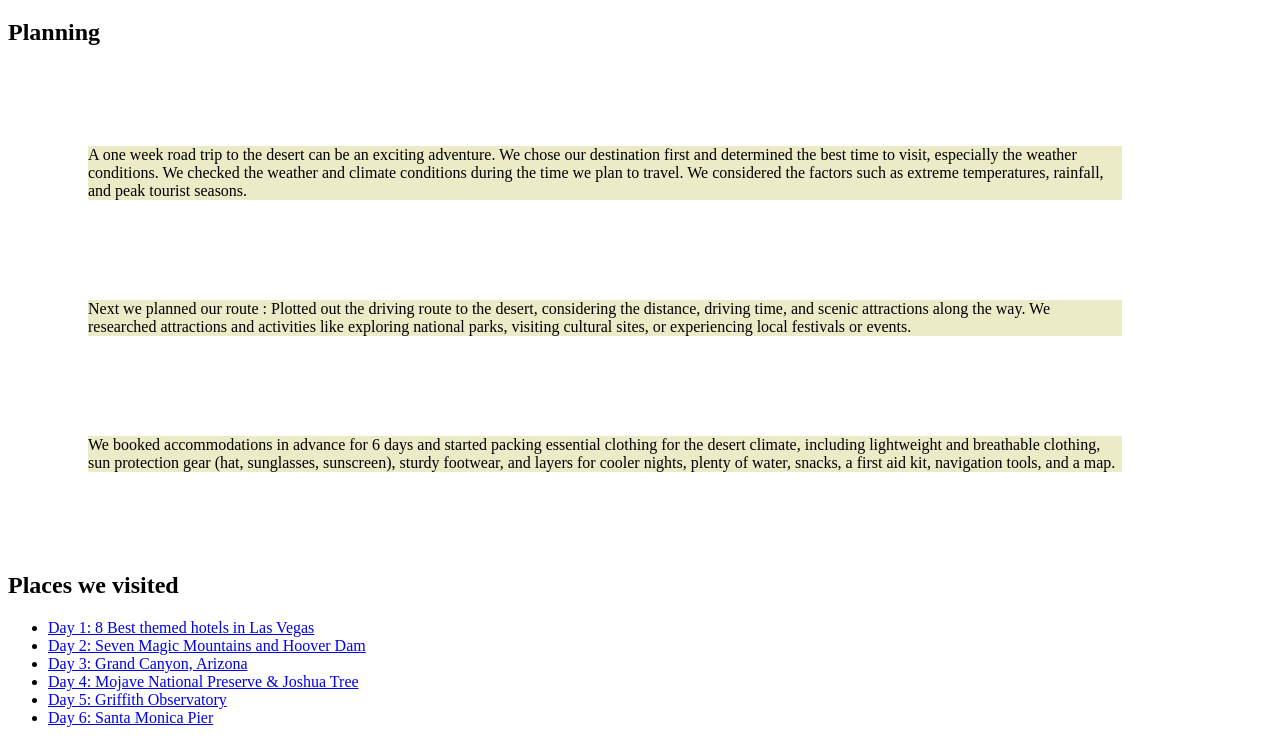
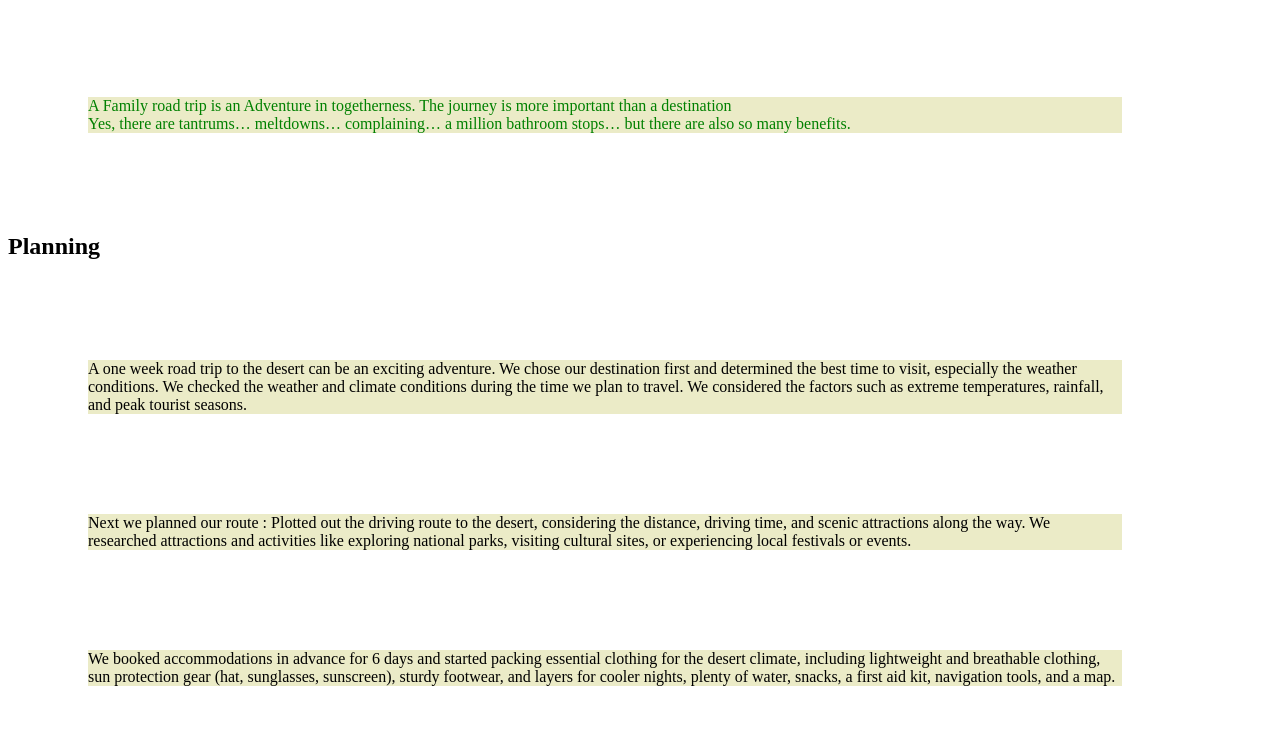
Before and after one commit to LaunchCodeAllhubs/js-assignment-4-html-me-something-pradeepasenthillc2023, a website: page index.html in a window 1280 px wide. Shown: the part 61-800 px from the top of the page. Drawn offline with Linux system fonts and the light colour scheme; files whose address does not match are found by name.

Commit message:
funParagraph

```diff
--- a/index.html
+++ b/index.html
@@ -6,6 +6,10 @@
 </header>
 <body>
 <main>
+    <p id="test" class="funParagraph"> A Family road trip is an Adventure in togetherness. The journey is more important than a destination
+        <br/>Yes, there are tantrums… meltdowns… complaining… a million bathroom stops… but there are also so many benefits.
+
+      </p>
 <Article>
 <h2>Planning </h2>
 <p>
--- a/styles.css
+++ b/styles.css
@@ -10,8 +10,11 @@ p {
     padding-bottom: 50px;
     padding-left: 80px;
   }
+  .funParagraph {
+    color:green;
+  }
   .Firstday {
-    font-family: 'Nunito', sans-serif;
+    font-family: sans-serif;
     font-size: 20px;
     font-weight: bold;
     text-align: center;
```
